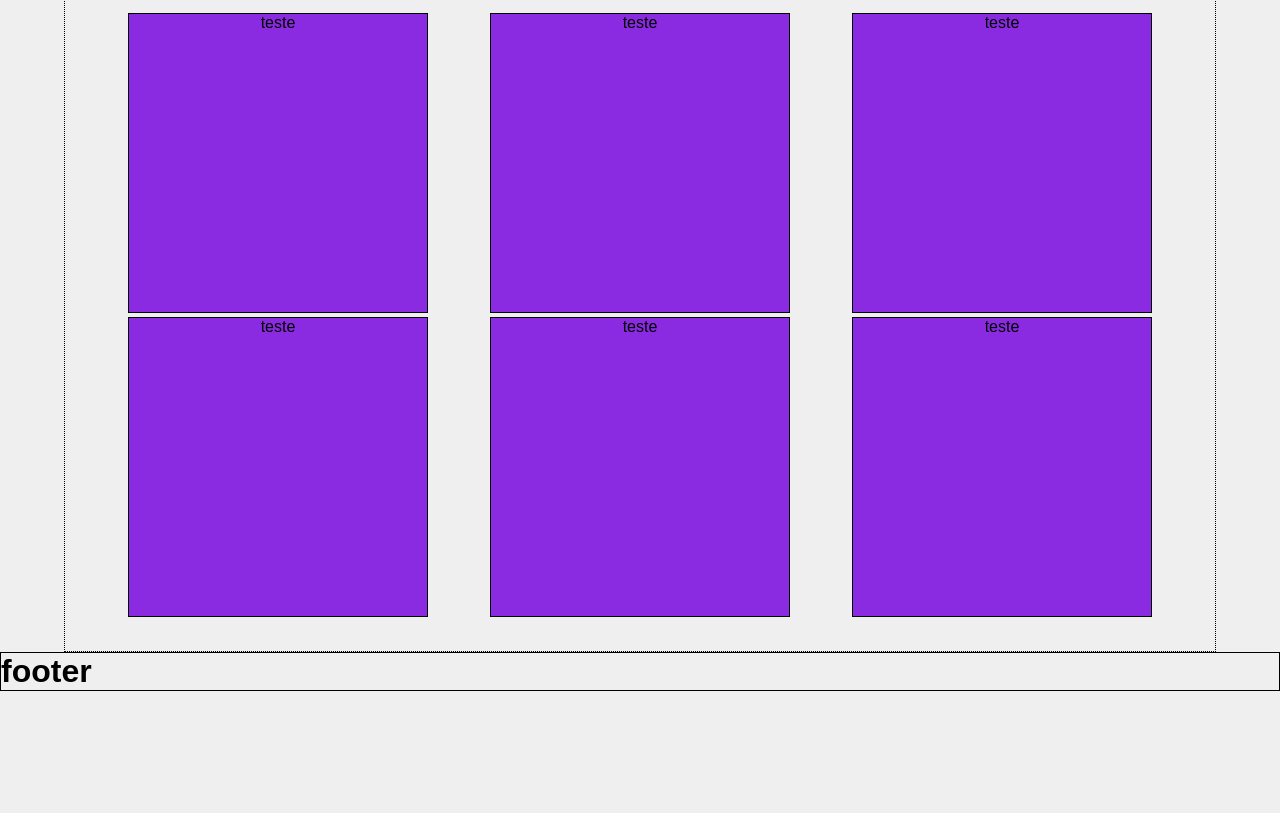
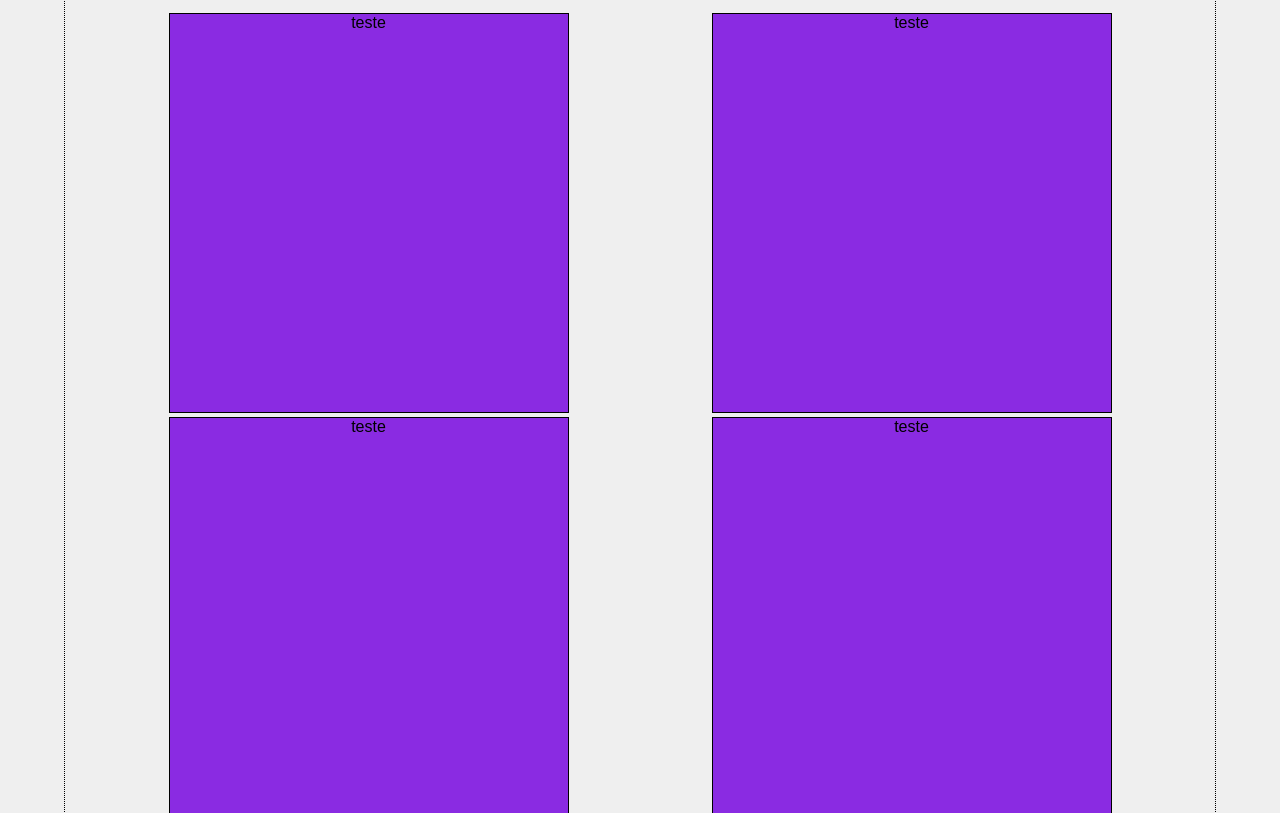
Before and after one commit to derson26/flexbox-exemplo, a plain HTML site: page index.html in a window 1280 px wide. Shown: the part 139-952 px from the top of the page. Before the commit the page ends 830 px from the top, so only its background shows below. Drawn offline with Linux system fonts and the light colour scheme.

Commit message:
segundo flexbox

```diff
--- a/index.css
+++ b/index.css
@@ -42,6 +42,7 @@ main #content{
     display: flex;
     flex-wrap: wrap;
     justify-content: space-around;
+
     box-sizing: border-box;
     padding: 2em;
 }
@@ -58,11 +59,13 @@ body{
 footer{
     border: 1px solid;
     width: 100vw;
+    text-align: center;
+
 }
 
 main .child{
-    height: 300px;
-    width: 300px;
+    height: 400px;
+    width: 400px;
     border: 1px solid;
     background-color: blueviolet;
     margin: 2px;
```
